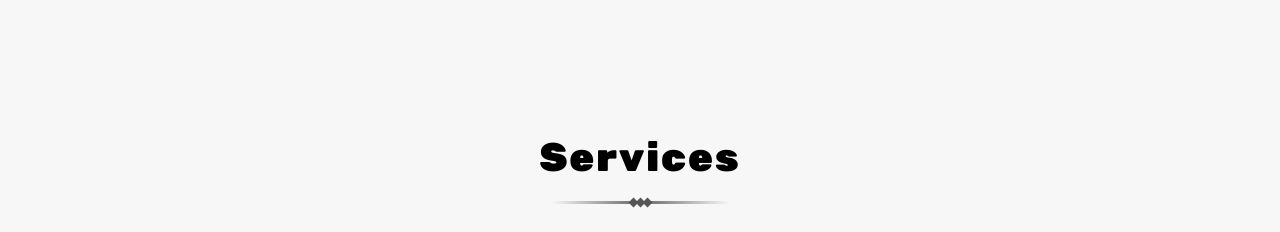
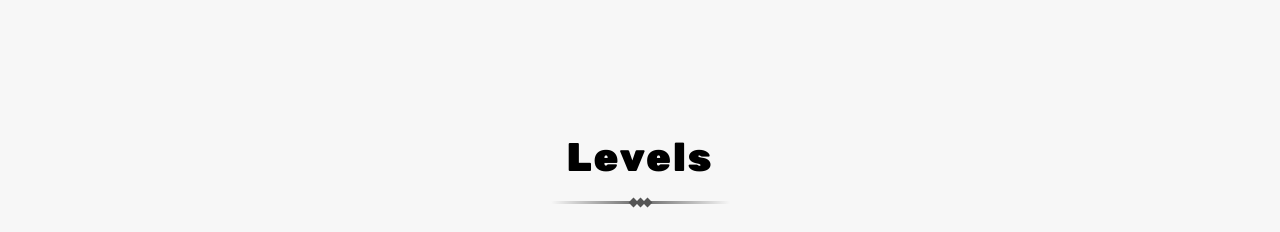
Before and after one commit to Siyana17/Neurosense, a plain HTML site: page index.html in a window 1280 px wide. Shown: the part 2300-2532 px from the top of the page. Drawn offline with Linux system fonts and the light colour scheme.

Commit message:
Neurosense : Sensing emotions

```diff
--- a/index.html
+++ b/index.html
@@ -219,7 +219,7 @@
                 <div class="row">
 
                     <div class="section-head text-center col-lg-12">
-                        <h3>Services</h3>
+                        <h3>Levels</h3>
                         <span><i></i><i></i><i></i></span>
                     </div>
 
```
Also changed, not shown: 1 other file.
